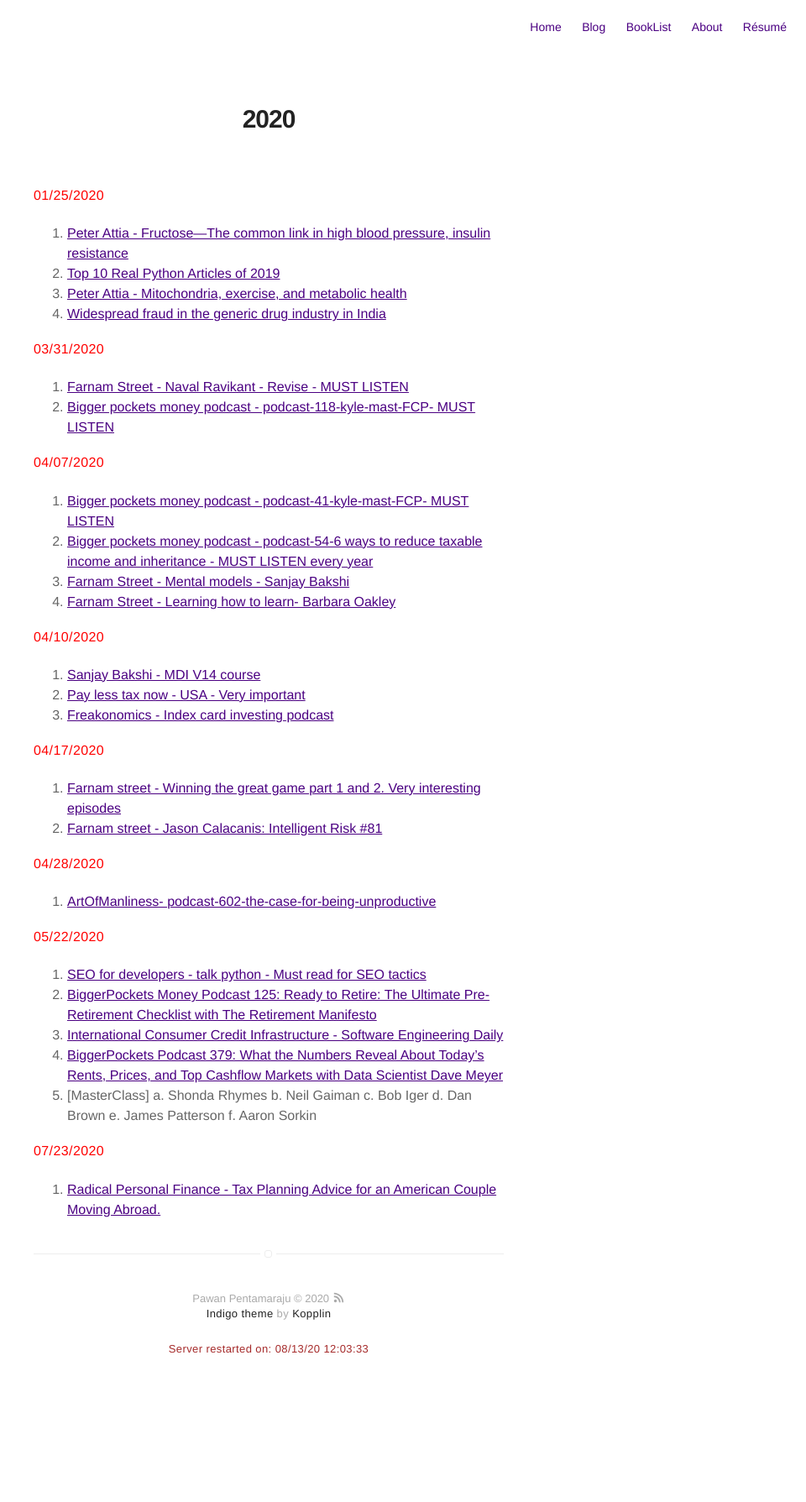
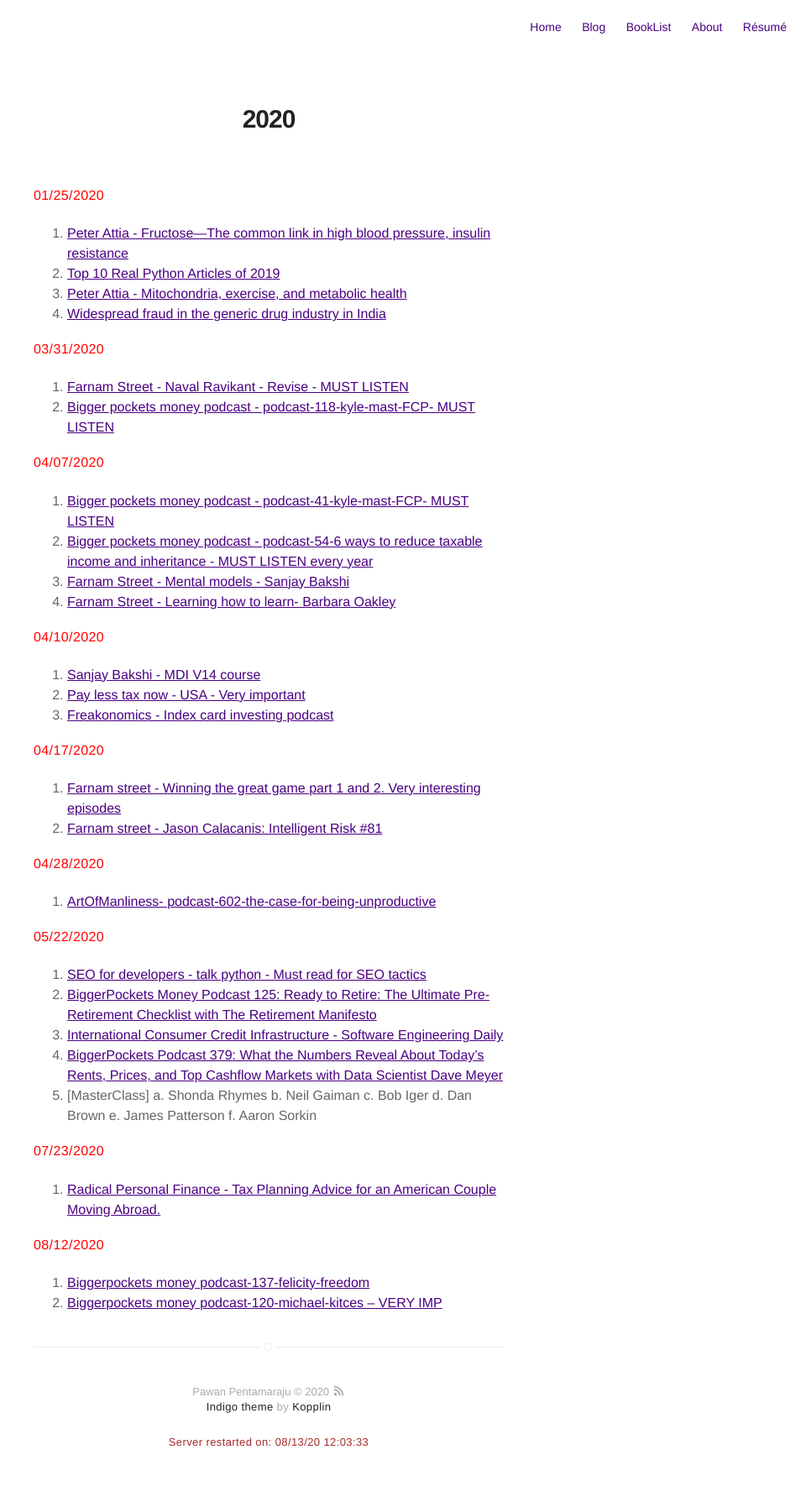
Before and after one commit to pawanpe/pawanpe.github.io, a Jekyll site: the page built from booklist/2020/articlesandvideos.markdown, in a window 1280 px wide. Shown: the whole page at 84% size, without its empty margins (320-1280 px from the left). Built offline with Jekyll 4.4.1, drawn with Linux system fonts in a browser that asks for light colours; before the commit the page ends 1678 px from its top, so only the background shows below that.

Commit message:
UPdate for 8/12/2020

```diff
--- a/booklist/2020/articlesandvideos.markdown
+++ b/booklist/2020/articlesandvideos.markdown
@@ -56,3 +56,8 @@ layout: page
  <b style="color: red">07/23/2020</b>
 
 1. [Radical Personal Finance - Tax Planning Advice for an American Couple Moving Abroad.](https://www.stitcher.com/podcast/radical-personal-finance/e/76260113)
+
+ <b style="color: red">08/12/2020</b>
+
+ 1. [Biggerpockets money podcast-137-felicity-freedom](https://www.biggerpockets.com/blog/biggerpockets-money-podcast-137-felicity-freedom)
+ 2. [Biggerpockets money podcast-120-michael-kitces -- VERY IMP](https://www.biggerpockets.com/blog/biggerpockets-money-podcast-120early-retirementasset-allocation-safe-withdrawal-rates-michael-kitces)
```
